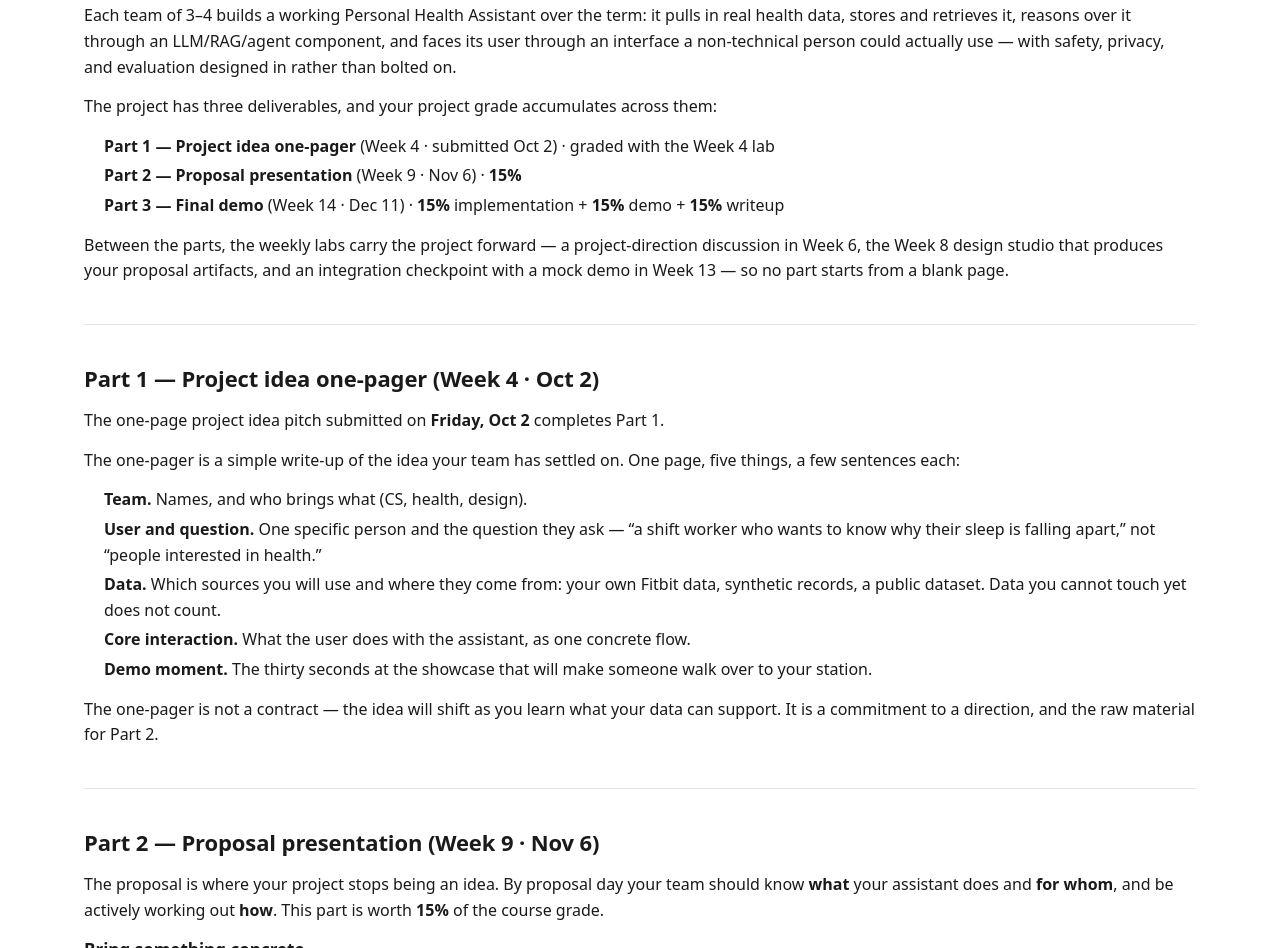
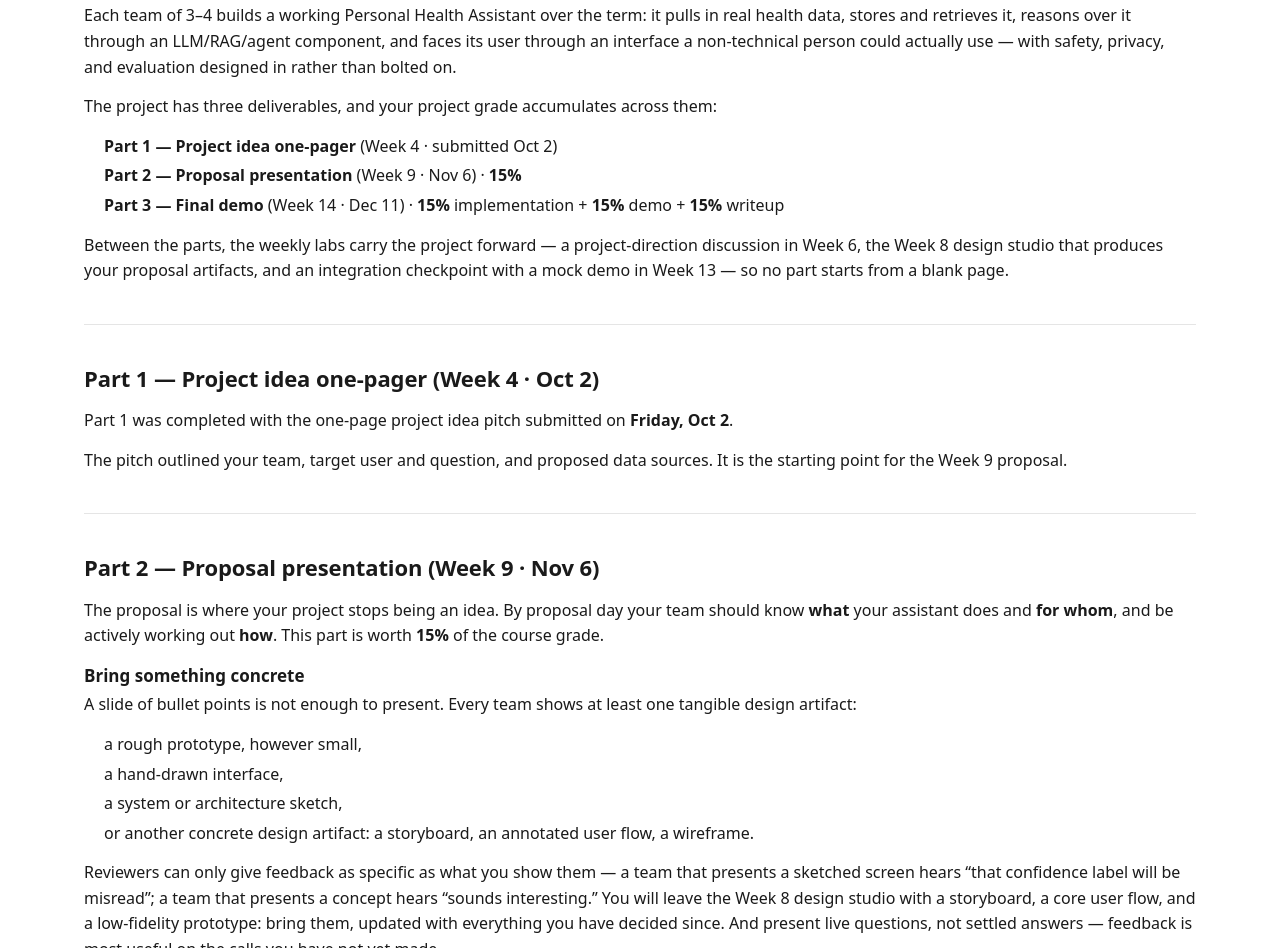
Before and after one commit to personal-health-agent/personal-health-agent.github.io, an Astro site: page /project-details in a window 1280 px wide. Shown: the part 380-1328 px from the top of the page. Built offline with nearby package versions, Linux system fonts and the light colour scheme; Astro itself is replaced by a stand-in of ours.

Commit message:
Simplify completed Part 1 project checkpoint

```diff
--- a/src/content/project-details/01-overview.md
+++ b/src/content/project-details/01-overview.md
@@ -7,7 +7,7 @@ Each team of 3–4 builds a working Personal Health Assistant over the term: it
 
 The project has three deliverables, and your project grade accumulates across them:
 
-- **Part 1 — Project idea one-pager** (Week 4 · submitted Oct 2) · graded with the Week 4 lab
+- **Part 1 — Project idea one-pager** (Week 4 · submitted Oct 2)
 - **Part 2 — Proposal presentation** (Week 9 · Nov 6) · **15%**
 - **Part 3 — Final demo** (Week 14 · Dec 11) · **15%** implementation + **15%** demo + **15%** writeup
 
--- a/src/content/project-details/02-idea.md
+++ b/src/content/project-details/02-idea.md
@@ -3,14 +3,6 @@ title: "Part 1 — Project idea one-pager (Week 4 · Oct 2)"
 order: 2
 ---
 
-The one-page project idea pitch submitted on **Friday, Oct 2** completes Part 1.
+Part 1 was completed with the one-page project idea pitch submitted on **Friday, Oct 2**.
 
-The one-pager is a simple write-up of the idea your team has settled on. One page, five things, a few sentences each:
-
-- **Team.** Names, and who brings what (CS, health, design).
-- **User and question.** One specific person and the question they ask — "a shift worker who wants to know why their sleep is falling apart," not "people interested in health."
-- **Data.** Which sources you will use and where they come from: your own Fitbit data, synthetic records, a public dataset. Data you cannot touch yet does not count.
-- **Core interaction.** What the user does with the assistant, as one concrete flow.
-- **Demo moment.** The thirty seconds at the showcase that will make someone walk over to your station.
-
-The one-pager is not a contract — the idea will shift as you learn what your data can support. It is a commitment to a direction, and the raw material for Part 2.
+The pitch outlined your team, target user and question, and proposed data sources. It is the starting point for the Week 9 proposal.
```
